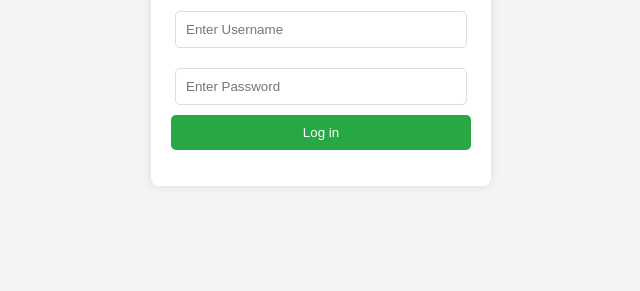
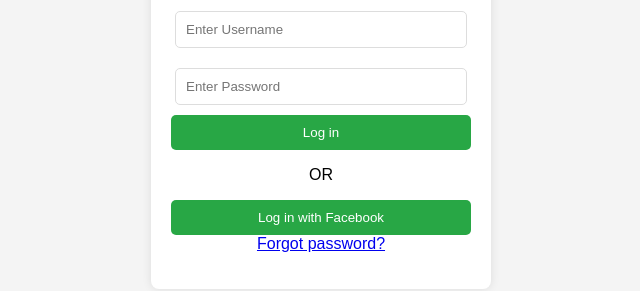
Before and after one commit to harsharajtech-9/Instagram-login, a website: page frontend/index.html in a window 1280 px wide. Shown: the part 149-440 px from the top of the page, without its empty margins (319-959 px from the left). Drawn offline with Linux system fonts and the light colour scheme.

Commit message:
Update index.html

```diff
--- a/frontend/index.html
+++ b/frontend/index.html
@@ -13,6 +13,9 @@
             <input type="text" id="username" placeholder="Enter Username" required>
             <input type="password" id="password" placeholder="Enter Password" required>
             <button type="submit">Log in</button>
+            <p>OR</p>
+            <button class="facebook-button">Log in with Facebook</button>
+            <a href="#">Forgot password?</a>
         </form>
         <p id="message"></p>
     </div>
```
